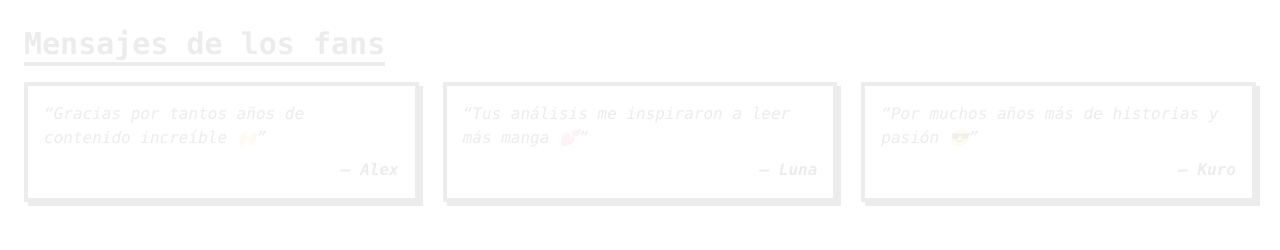
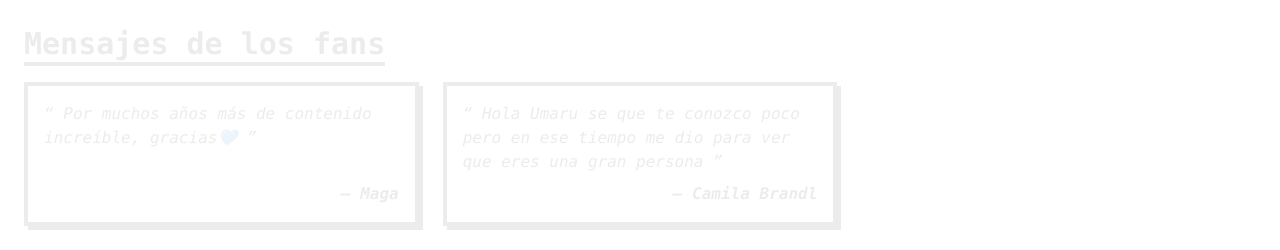
Before and after one commit to jbr1989/UmaruYT10, an Astro site: page / in a window 1280 px wide. Shown: the part 3200-3450 px from the top of the page. Before the commit the page ends 3426 px from the top, so only its background shows below. Built offline with nearby package versions, Linux system fonts and the light colour scheme; Astro itself is replaced by a stand-in of ours.

Commit message:
Messages

```diff
--- a/src/components/Messages.astro
+++ b/src/components/Messages.astro
@@ -1,9 +1,6 @@
 ---
-const messages = [
-  { name: "Alex", text: "Gracias por tantos años de contenido increíble 🙌" },
-  { name: "Luna", text: "Tus análisis me inspiraron a leer más manga 💕" },
-  { name: "Kuro", text: "Por muchos años más de historias y pasión 😎" },
-];
+const messages = (await import("../data/message.json")).default;
+const shuffled = [...messages].sort(() => Math.random() - 0.5);
 ---
 
 <section class="p-6">
@@ -12,10 +9,10 @@ const messages = [
   </h2>
   <div class="grid md:grid-cols-3 gap-6">
     {
-      messages.map((msg) => (
-        <div class="border-4 border-black bg-white p-4 italic shadow-[4px_4px_0_#000]">
-          <p class="mb-2">“{msg.text}”</p>
-          <p class="text-right font-bold">— {msg.name}</p>
+      shuffled.map((msg) => (
+        <div class="border-4 border-black bg-white p-4 italic shadow-[4px_4px_0_#000] flex flex-col h-full">
+          <p class="mb-2">“ {msg.text} ”</p>
+          <p class="text-right font-bold mt-auto">— {msg.name}</p>
         </div>
       ))
     }
--- /dev/null
+++ b/src/data/message.json
@@ -0,0 +1,10 @@
+[
+  {
+    "name": "Maga",
+    "text": "Por muchos años más de contenido increíble, gracias💙"
+  },
+  {
+    "name": "Camila Brandl",
+    "text": "Hola Umaru se que te conozco poco pero en ese tiempo me dio para ver que eres una gran persona"
+  }
+]
```
